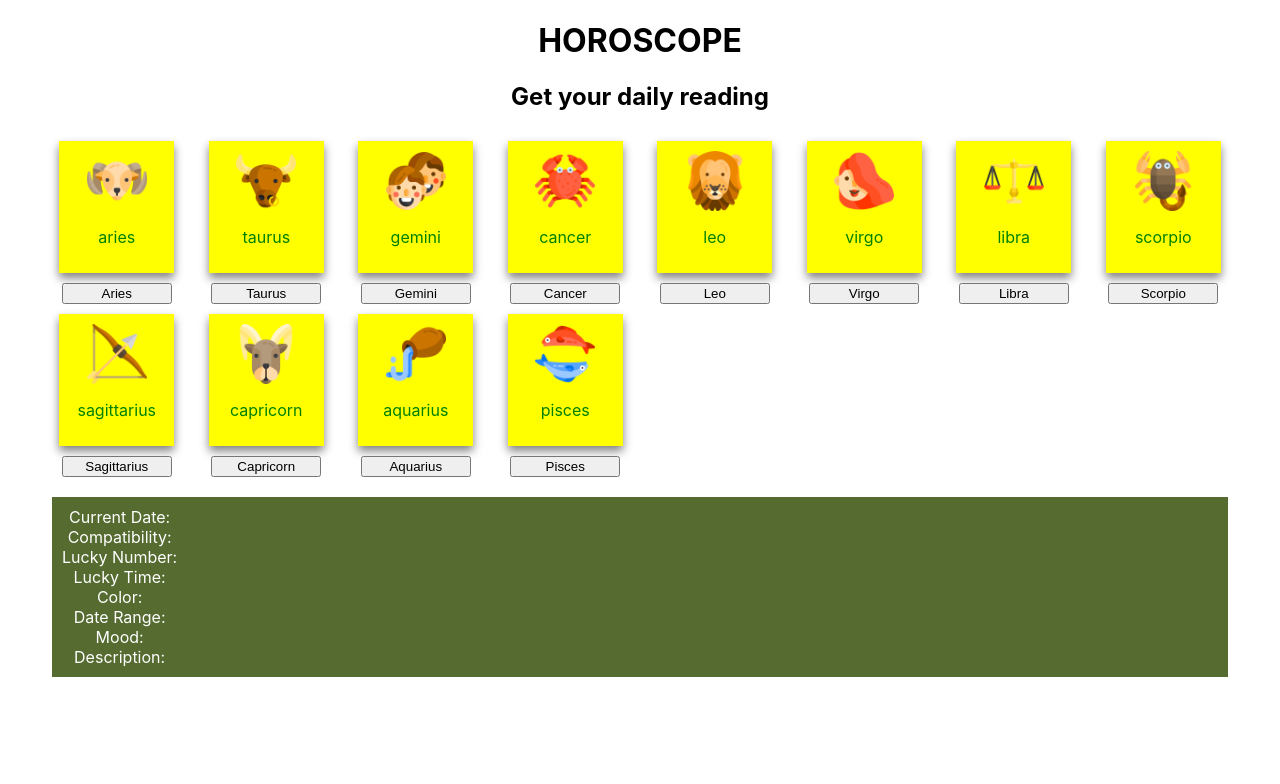
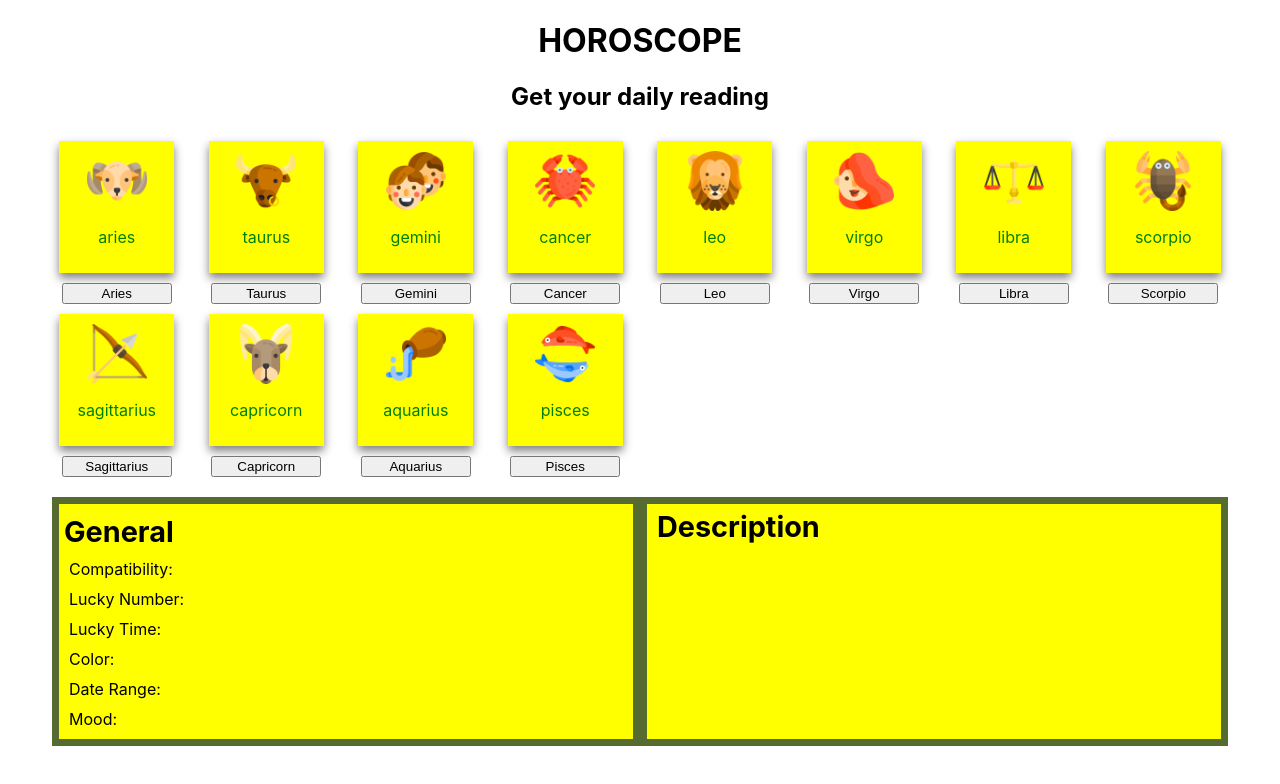
Before and after one commit to mcee0815/horoscope, a React (Create React App) app: page / in a window 1280 px wide. Shown: the top 784 px of the page. Built offline with nearby package versions, Linux system fonts and the light colour scheme.

Commit message:
description component

```diff
--- a/src/Aztro.css
+++ b/src/Aztro.css
@@ -8,17 +8,16 @@
 }
 
 
-.info{
+.info-box{
     box-sizing: border-box;
     display:flex;
-    padding: 10px;
+    /* flex-direction: column; */
+    /* flex-wrap: wrap; */
+    /* padding: 5px; */
     margin:10px;
-    /* margin:auto; */
-    text-align: center;
     width:'500px';
     color:white;
     background-color: darkolivegreen;
-    /* flex-wrap:wrap; */
 }
 .icon-wrap{
     box-sizing: border-box;
--- a/src/Aztro.js
+++ b/src/Aztro.js
@@ -1,6 +1,8 @@
 import React, {Component} from 'react'
 
 import Sign from './components/sign';
+import GeneralInfo from './components/generalInfo';
+import Description from './components/description';
 import icons from './images.js'
 import  './Aztro.css'
 
@@ -62,15 +64,18 @@ class Aztro extends Component {
         return (
           <div className='container' >
               <div className='icon-wrap'>{iconSet}</div>
-              <div className='info'>
-                Current Date: {this.state.json.current_date} <br />
-                Compatibility: {this.state.json.compatibility} <br />
-                Lucky Number: {this.state.json.lucky_number} <br />
-                Lucky Time: {this.state.json.lucky_time} <br />
-                Color: {this.state.json.color} <br />
-                Date Range: {this.state.json.date_range} <br />
-                Mood: {this.state.json.mood} <br />
-                Description: {this.state.json.description} <br />
+
+              <div className='info-box'>
+              <GeneralInfo
+                        compatibility={this.state.json.compatibility}
+                        luckyNumber={this.state.json.lucky_number}
+                        luckyTime={this.state.json.lucky_time}
+                        color={this.state.json.color}
+                        dateRange={this.state.json.date_range}
+                        mood={this.state.json.mood}
+                        />
+                <Description description={this.state.json.description} />
+
               </div>
 
 
--- /dev/null
+++ b/src/components/description.js
@@ -0,0 +1,43 @@
+
+
+
+const Description = (props) => {
+
+    let styles={
+        div:{
+            display:'flex',
+            flexDirection:'column',
+            // boxShadow: 'grey 0px 5px 9px 0px',
+            boxSizing:'border-box',
+            width:'50%',
+            padding:5,
+            margin:'0 auto',
+            background:'yellow',
+            margin:7,
+        },
+
+        h2:{
+            color:'black',
+            marginBottom:0,
+            marginTop:-5,
+            fontSize:'1.8em',
+            textAlign:'left',
+            padding:5
+        },
+
+        p:{
+            color:'black',
+            textAlign:'left',
+            marginTop:5,
+            lineHeight:1.5
+        }
+    }
+
+    return(
+        <div style={styles.div}>
+            <h2 style={styles.h2}>Description</h2>
+            <p style={styles.p}> {props.description}</p>
+        </div>
+    )
+}
+export default  Description
--- /dev/null
+++ b/src/components/generalInfo.js
@@ -0,0 +1,44 @@
+
+
+
+const GeneralInfo = (props) => {
+
+    let styles={
+        div:{
+            display:'flex',
+            flexDirection:'column',
+            // boxShadow: 'grey 0px 5px 9px 0px',
+            boxSizing:'border-box',
+            width:'50%',
+            padding:5,
+            margin:'0 auto',
+            background:'yellow',
+            margin:7,
+            textAlign:'left',
+            // lineHeight:0
+        },
+        p:{
+            color:'black',
+            margin:5,
+        },
+        h2:{
+            color:'black',
+            fontSize:'1.8em',
+            marginTop:5,
+            marginBottom:5,
+        }
+    }
+
+    return(
+        <div style={styles.div}>
+            <h2 style={styles.h2}>General</h2>
+            <p style={styles.p}>Compatibility: {props.compatibility}</p>
+            <p style={styles.p}>Lucky Number: {props.luckyNumber}</p>
+            <p style={styles.p}>Lucky Time:{props.luckyTime}</p>
+            <p style={styles.p}>Color:{props.color}</p>
+            <p style={styles.p}>Date Range: {props.dateRange}</p>
+            <p style={styles.p}>Mood: {props.mood}</p>
+        </div>
+    )
+}
+export default  GeneralInfo
```
